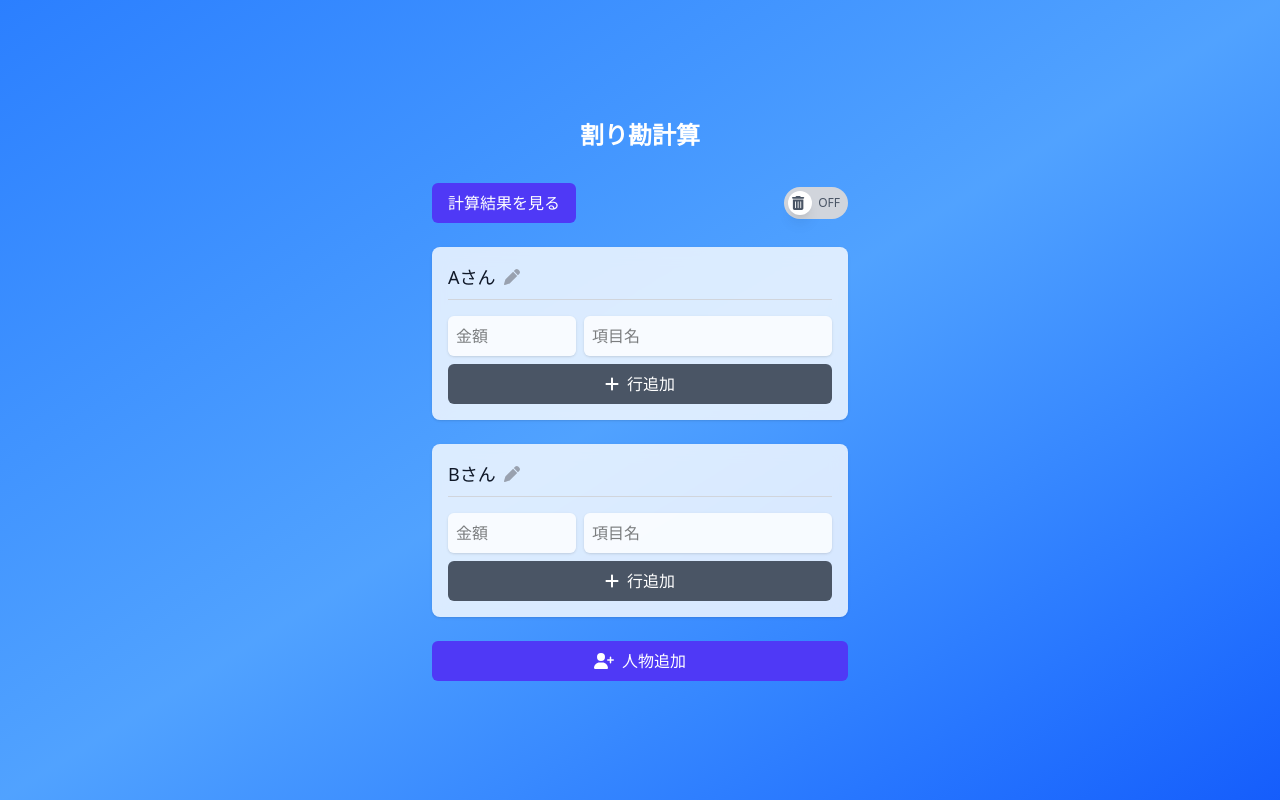
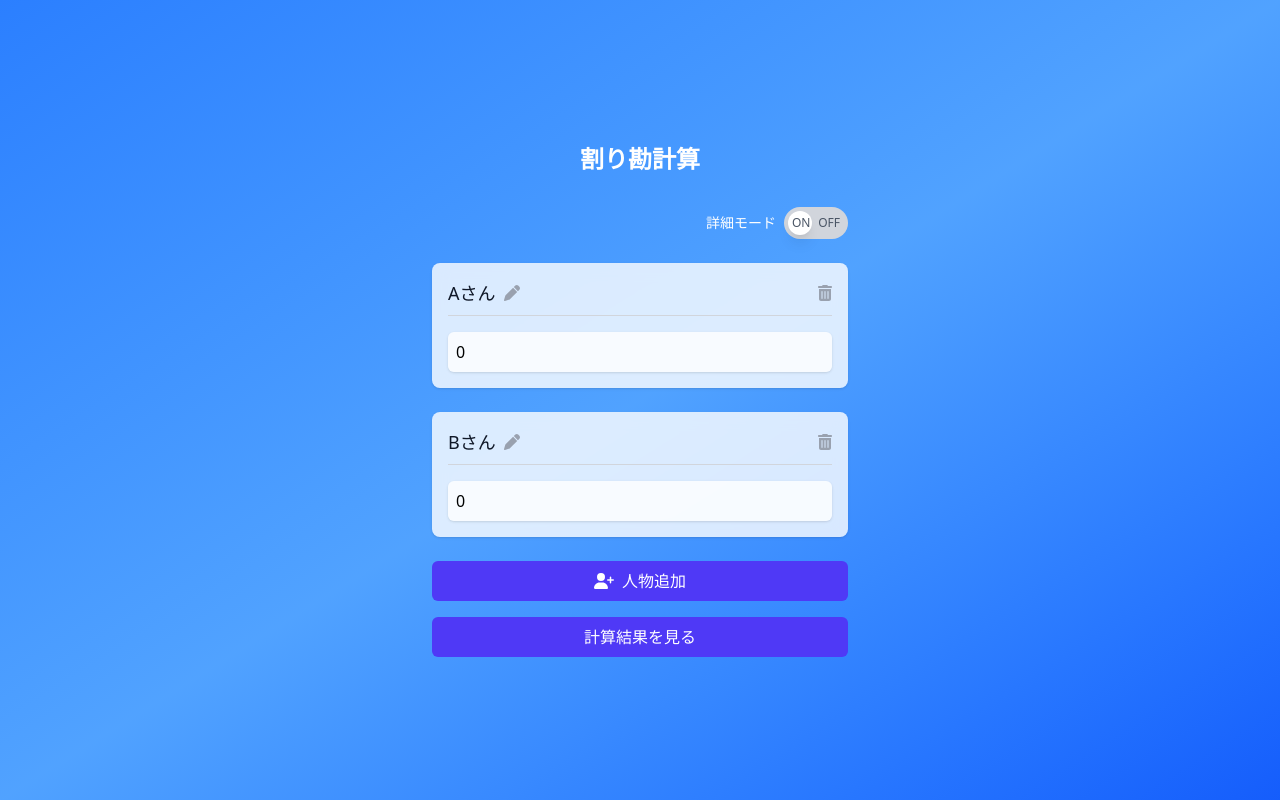
Before and after one commit to gumigumih/warimaru, a React (Vite) app: page / in a window 1280 px wide. Built offline with nearby package versions, Linux system fonts and the light colour scheme.

Commit message:
入力フォームに詳細モードとシンプルモードの切り替え機能を追加し、支払い情報の管理を改善。Reduxストアの状態を更新し、UIを調整。

```diff
--- a/src/components/InputForm.tsx
+++ b/src/components/InputForm.tsx
@@ -12,6 +12,7 @@ import {
   addPayment,
   updatePayment,
   deletePayment,
+  setDetailMode,
 } from '../store/peopleSlice';
 
 interface InputFormProps {
@@ -19,9 +20,9 @@ interface InputFormProps {
 }
 
 export const InputForm = ({ onShowResult }: InputFormProps) => {
-  const [isDeleteMode, setIsDeleteMode] = useState(false);
   const dispatch = useDispatch<AppDispatch>();
-  const people = useSelector((state: RootState) => state.people);
+  const people = useSelector((state: RootState) => state.people.people);
+  const isDetailMode = useSelector((state: RootState) => state.people.isDetailMode);
 
   useEffect(() => {
     console.log('Redux Store State:', people);
@@ -48,6 +49,7 @@ export const InputForm = ({ onShowResult }: InputFormProps) => {
         }));
       });
 
+      if (isDetailMode) {
         const personForm = document.querySelector(`[data-person-id="${person.id}"]`) as HTMLElement;
         if (personForm) {
           const inputRows = Array.from(personForm.querySelectorAll('input[data-row]')) as HTMLInputElement[];
@@ -83,6 +85,19 @@ export const InputForm = ({ onShowResult }: InputFormProps) => {
             }));
           });
         }
+      } else {
+        // シンプルモードの場合
+        const totalInput = document.querySelector(`[data-person-id="${person.id}"] input[data-simple-total]`) as HTMLInputElement;
+        if (totalInput && totalInput.value) {
+          dispatch(addPayment({
+            personId: person.id,
+            payment: {
+              amount: Number(totalInput.value),
+              description: '合計支払額',
+            }
+          }));
+        }
+      }
     });
 
     onShowResult();
@@ -110,40 +125,58 @@ export const InputForm = ({ onShowResult }: InputFormProps) => {
     }
   };
 
+  const handleModeChange = () => {
+    // 詳細モードからシンプルモードへの切り替え時
+    if (isDetailMode) {
+      // 2行以上入力されているか確認
+      const hasMultipleRows = people.some(person => {
+        const personForm = document.querySelector(`[data-person-id="${person.id}"]`) as HTMLElement;
+        if (personForm) {
+          const inputRows = Array.from(personForm.querySelectorAll('input[data-row]')) as HTMLInputElement[];
+          return inputRows.length > 2; // 金額と項目名の2つで1行なので、4つ以上で2行以上
+        }
+        return false;
+      });
+
+      if (hasMultipleRows) {
+        if (!window.confirm('シンプルモードに切り替えると、入力した項目の内訳が消えます。\n合計金額のみが保持されます。\n\n続行しますか？')) {
+          return;
+        }
+      }
+    }
+    dispatch(setDetailMode(!isDetailMode));
+  };
+
   return (
     <div className="space-y-6">
-      <div className="flex justify-between items-center">
+      <div className="flex justify-end items-center">
+        <div className="flex items-center gap-2">
+          <span className="text-sm text-white">詳細モード</span>
           <button
-          onClick={handleShowResult}
-          className="px-4 py-2 bg-indigo-600 text-white rounded-md hover:bg-indigo-700 focus:outline-none focus:ring-2 focus:ring-indigo-500 focus:ring-offset-2"
-        >
-          計算結果を見る
-        </button>
-        <button
-          onClick={() => setIsDeleteMode(!isDeleteMode)}
+            onClick={handleModeChange}
             className={`relative inline-flex h-8 w-16 items-center rounded-full transition-colors focus:outline-none focus:ring-2 focus:ring-offset-2 ${
-            isDeleteMode
-              ? 'bg-red-600 focus:ring-red-500'
+              isDetailMode
+                ? 'bg-indigo-600 focus:ring-indigo-500'
                 : 'bg-gray-300 focus:ring-gray-500'
             }`}
           >
             <span
               className={`inline-block h-6 w-6 transform rounded-full bg-white shadow-lg transition-transform ${
-              isDeleteMode ? 'translate-x-9' : 'translate-x-1'
+                isDetailMode ? 'translate-x-9' : 'translate-x-1'
               }`}
             />
-          <FontAwesomeIcon
-            icon={faTrashAlt}
-            className={`absolute left-2 text-sm transition-colors ${
-              isDeleteMode ? 'text-white' : 'text-gray-600'
-            }`}
-          />
+            <span className={`absolute left-2 text-xs font-medium ${
+              isDetailMode ? 'text-white' : 'text-gray-600'
+            }`}>
+              ON
+            </span>
             <span className={`absolute right-2 text-xs font-medium ${
-              isDeleteMode ? 'text-red-600' : 'text-gray-600'
+              isDetailMode ? 'text-indigo-600' : 'text-gray-600'
             }`}>
-            {isDeleteMode ? 'ON' : 'OFF'}
+              OFF
             </span>
           </button>
+        </div>
       </div>
 
       {people.map((person) => (
@@ -153,12 +186,13 @@ export const InputForm = ({ onShowResult }: InputFormProps) => {
             onAddPayment={handleAddPayment}
             onUpdateName={handleUpdatePersonName}
             onDeletePerson={handleDeletePerson}
-            isDeleteMode={isDeleteMode}
             dispatch={dispatch}
+            isDetailMode={isDetailMode}
           />
         </div>
       ))}
 
+      <div className="space-y-4">
         <button
           onClick={handleAddPerson}
           className="w-full px-4 py-2 bg-indigo-600 text-white rounded-md hover:bg-indigo-700 focus:outline-none focus:ring-2 focus:ring-indigo-500 focus:ring-offset-2"
@@ -166,6 +200,14 @@ export const InputForm = ({ onShowResult }: InputFormProps) => {
           <FontAwesomeIcon icon={faUserPlus} className="mr-2" />
           人物追加
         </button>
+
+        <button
+          onClick={handleShowResult}
+          className="w-full px-4 py-2 bg-indigo-600 text-white rounded-md hover:bg-indigo-700 focus:outline-none focus:ring-2 focus:ring-indigo-500 focus:ring-offset-2"
+        >
+          計算結果を見る
+        </button>
+      </div>
     </div>
   );
 };
@@ -175,20 +217,21 @@ interface PersonPaymentFormProps {
   onAddPayment: (personId: string, payment: Omit<PaymentItem, 'id'>) => void;
   onUpdateName: (personId: string, newName: string) => void;
   onDeletePerson: (personId: string) => void;
-  isDeleteMode: boolean;
   dispatch: AppDispatch;
+  isDetailMode: boolean;
 }
 
-const PersonPaymentForm = ({ person, onAddPayment, onUpdateName, onDeletePerson, isDeleteMode, dispatch }: PersonPaymentFormProps) => {
+const PersonPaymentForm = ({ person, onAddPayment, onUpdateName, onDeletePerson, dispatch, isDetailMode }: PersonPaymentFormProps) => {
   const [isEditing, setIsEditing] = useState(false);
   const [editedName, setEditedName] = useState(person.name);
   const [inputRows, setInputRows] = useState<{ id: string; amount: string; description: string }[]>([]);
-  const [isInitialized, setIsInitialized] = useState(false);
+  const [simpleTotal, setSimpleTotal] = useState('');
 
-  // 初期化時のみ実行
+  // 支払い情報の更新時に実行
   useEffect(() => {
-    if (!isInitialized) {
     if (person.payments.length > 0) {
+      if (isDetailMode) {
+        // 詳細モードの場合、入力行を設定
         setInputRows(
           person.payments.map(payment => ({
             id: payment.id,
@@ -197,21 +240,68 @@ const PersonPaymentForm = ({ person, onAddPayment, onUpdateName, onDeletePerson,
           }))
         );
       } else {
+        // シンプルモードの場合、合計額を設定
+        const total = person.payments.reduce((sum, payment) => sum + payment.amount, 0);
+        setSimpleTotal(String(total));
+      }
+    } else {
       setInputRows([{ id: crypto.randomUUID(), amount: '', description: '' }]);
+      setSimpleTotal('');
     }
-      setIsInitialized(true);
+  }, [person.payments, isDetailMode]);
+
+  // モード切り替え時の処理
+  useEffect(() => {
+    if (isDetailMode && simpleTotal) {
+      // シンプルモードの金額を詳細モードの行に反映
+      setInputRows([{
+        id: crypto.randomUUID(),
+        amount: simpleTotal,
+        description: ''
+      }]);
+    } else if (!isDetailMode) {
+      // 詳細モードからシンプルモードへの切り替え時
+      const total = inputRows.reduce((sum, row) => sum + (Number(row.amount) || 0), 0);
+      setSimpleTotal(String(total));
+      // 既存の支払いをクリア
+      person.payments.forEach(payment => {
+        dispatch(deletePayment({
+          personId: person.id,
+          paymentId: payment.id,
+        }));
+      });
+      // 新しい合計額を設定
+      if (total > 0) {
+        dispatch(addPayment({
+          personId: person.id,
+          payment: {
+            amount: total,
+            description: '',
           }
-  }, [isInitialized]);
+        }));
+      }
+    }
+  }, [isDetailMode]);
 
-  // 支払いが削除された場合のみ更新
-  useEffect(() => {
-    if (isInitialized && person.payments.length === 0) {
-      setInputRows([{ id: crypto.randomUUID(), amount: '', description: '' }]);
+  const handleSimpleTotalChange = (value: string) => {
+    setSimpleTotal(value);
+    // 既存の支払いをクリア
+    person.payments.forEach(payment => {
+      dispatch(deletePayment({
+        personId: person.id,
+        paymentId: payment.id,
+      }));
+    });
+    // 新しい合計額を設定
+    if (value) {
+      dispatch(addPayment({
+        personId: person.id,
+        payment: {
+          amount: Number(value),
+          description: '',
         }
-  }, [person.payments.length, isInitialized]);
-
-  const handleAddRow = () => {
-    setInputRows([...inputRows, { id: crypto.randomUUID(), amount: '', description: '' }]);
+      }));
+    }
   };
 
   const handleRowChange = (index: number, field: 'amount' | 'description', value: string) => {
@@ -231,6 +321,10 @@ const PersonPaymentForm = ({ person, onAddPayment, onUpdateName, onDeletePerson,
         }
       }));
     }
+  };
+
+  const handleAddRow = () => {
+    setInputRows([...inputRows, { id: crypto.randomUUID(), amount: '', description: '' }]);
   };
 
   const handleKeyDown = (index: number, field: 'amount' | 'description', e: React.KeyboardEvent<HTMLInputElement>) => {
@@ -346,7 +440,7 @@ const PersonPaymentForm = ({ person, onAddPayment, onUpdateName, onDeletePerson,
           placeholder="項目名"
           className="flex-1 rounded-md bg-white/80 p-2 border-gray-300 shadow-sm focus:border-indigo-500 focus:ring-indigo-500"
         />
-        {isDeleteMode && row.id && (
+        {row.id && (
           <button
             onClick={() => {
               if (window.confirm('この項目を削除してもよろしいですか？')) {
@@ -403,7 +497,6 @@ const PersonPaymentForm = ({ person, onAddPayment, onUpdateName, onDeletePerson,
             >
               <FontAwesomeIcon icon={faPen} />
             </button>
-            {isDeleteMode && (
             <button
               onClick={() => onDeletePerson(person.id)}
               className="ml-auto text-gray-400 hover:text-red-500 transition-colors"
@@ -411,11 +504,12 @@ const PersonPaymentForm = ({ person, onAddPayment, onUpdateName, onDeletePerson,
             >
               <FontAwesomeIcon icon={faTrashAlt} />
             </button>
-            )}
           </div>
         )}
       </div>
       <div className="space-y-2">
+        {isDetailMode ? (
+          <>
             {inputRows.map((row, index) => renderPaymentRow(row, index))}
             <button
               onClick={handleAddRow}
@@ -424,6 +518,20 @@ const PersonPaymentForm = ({ person, onAddPayment, onUpdateName, onDeletePerson,
               <FontAwesomeIcon icon={faPlus} className="mr-2" />
               行追加
             </button>
+          </>
+        ) : (
+          <div className="flex gap-2 items-center">
+            <input
+              type="number"
+              value={simpleTotal}
+              onChange={(e) => handleSimpleTotalChange(e.target.value)}
+              data-simple-total
+              placeholder="合計支払額"
+              className="w-full rounded-md bg-white/80 p-2 border-gray-300 shadow-sm focus:border-indigo-500 focus:ring-indigo-500"
+              min="0"
+            />
+          </div>
+        )}
       </div>
     </div>
   );
--- a/src/components/ResultScreen.tsx
+++ b/src/components/ResultScreen.tsx
@@ -16,7 +16,8 @@ interface Transfer {
 }
 
 export const ResultScreen = ({ onBack }: ResultScreenProps) => {
-  const people = useSelector((state: RootState) => state.people);
+  const people = useSelector((state: RootState) => state.people.people);
+  const isDetailMode = useSelector((state: RootState) => state.people.isDetailMode);
   const [isDetailsOpen, setIsDetailsOpen] = useState(false);
 
   // 合計金額を計算
@@ -105,7 +106,6 @@ export const ResultScreen = ({ onBack }: ResultScreenProps) => {
   return (
     <div className="space-y-6">
       <div className="flex justify-between items-center">
-        <h2 className="text-xl font-bold">計算結果</h2>
         <button
           onClick={onBack}
           className="px-4 py-2 bg-gray-600 text-white rounded-md hover:bg-gray-700 focus:outline-none focus:ring-2 focus:ring-gray-500 focus:ring-offset-2"
--- a/src/store/peopleSlice.ts
+++ b/src/store/peopleSlice.ts
@@ -2,43 +2,50 @@ import { createSlice } from '@reduxjs/toolkit';
 import type { PayloadAction } from '@reduxjs/toolkit';
 import type { Person, PaymentItem } from '../types';
 
-const initialState: Person[] = [
-  { id: '1', name: 'Aさん', payments: [] },
-  { id: '2', name: 'Bさん', payments: [] },
-];
+interface PeopleState {
+  people: Person[];
+  isDetailMode: boolean;
+}
+
+const initialState: PeopleState = {
+  people: [
+    { id: '1', name: 'Aさん', payments: [] },
+    { id: '2', name: 'Bさん', payments: [] },
+  ],
+  isDetailMode: false,
+};
 
 export const peopleSlice = createSlice({
   name: 'people',
   initialState,
   reducers: {
-    setPeople: (state, action: PayloadAction<Person[]>) => {
-      return action.payload;
-    },
     addPerson: (state) => {
-      const newId = String(state.length + 1);
-      const newName = String.fromCharCode(65 + state.length) + 'さん';
-      state.push({ id: newId, name: newName, payments: [] });
+      state.people.push({
+        id: crypto.randomUUID(),
+        name: '新しい人物',
+        payments: [],
+      });
     },
     updatePersonName: (state, action: PayloadAction<{ personId: string; newName: string }>) => {
-      const person = state.find(p => p.id === action.payload.personId);
+      const person = state.people.find(p => p.id === action.payload.personId);
       if (person) {
         person.name = action.payload.newName;
       }
     },
     deletePerson: (state, action: PayloadAction<string>) => {
-      return state.filter(person => person.id !== action.payload);
+      state.people = state.people.filter(p => p.id !== action.payload);
     },
     addPayment: (state, action: PayloadAction<{ personId: string; payment: Omit<PaymentItem, 'id'> }>) => {
-      const person = state.find(p => p.id === action.payload.personId);
+      const person = state.people.find(p => p.id === action.payload.personId);
       if (person) {
         person.payments.push({
+          id: crypto.randomUUID(),
           ...action.payload.payment,
-          id: String(Date.now()),
         });
       }
     },
     updatePayment: (state, action: PayloadAction<{ personId: string; paymentId: string; payment: Omit<PaymentItem, 'id'> }>) => {
-      const person = state.find(p => p.id === action.payload.personId);
+      const person = state.people.find(p => p.id === action.payload.personId);
       if (person) {
         const payment = person.payments.find(p => p.id === action.payload.paymentId);
         if (payment) {
@@ -47,22 +54,25 @@ export const peopleSlice = createSlice({
       }
     },
     deletePayment: (state, action: PayloadAction<{ personId: string; paymentId: string }>) => {
-      const person = state.find(p => p.id === action.payload.personId);
+      const person = state.people.find(p => p.id === action.payload.personId);
       if (person) {
         person.payments = person.payments.filter(p => p.id !== action.payload.paymentId);
       }
+    },
+    setDetailMode: (state, action: PayloadAction<boolean>) => {
+      state.isDetailMode = action.payload;
     },
   },
 });
 
 export const {
-  setPeople,
   addPerson,
   updatePersonName,
   deletePerson,
   addPayment,
   updatePayment,
   deletePayment,
+  setDetailMode,
 } = peopleSlice.actions;
 
 export default peopleSlice.reducer;
```
Lines whose indentation alone changed are shown as unchanged.
